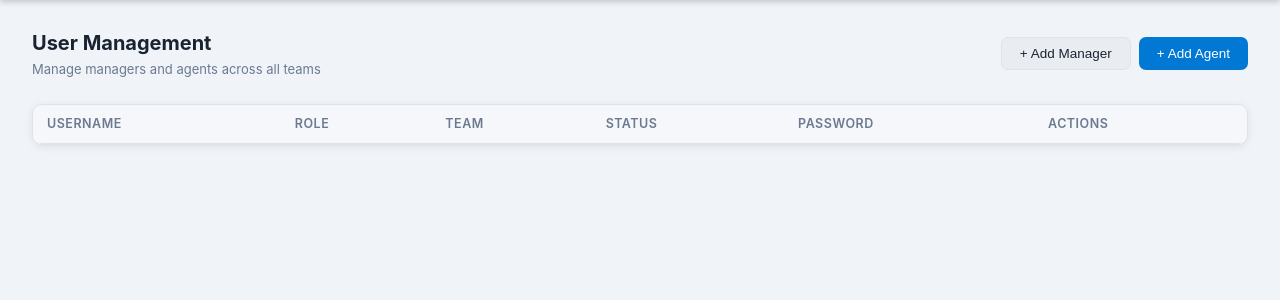
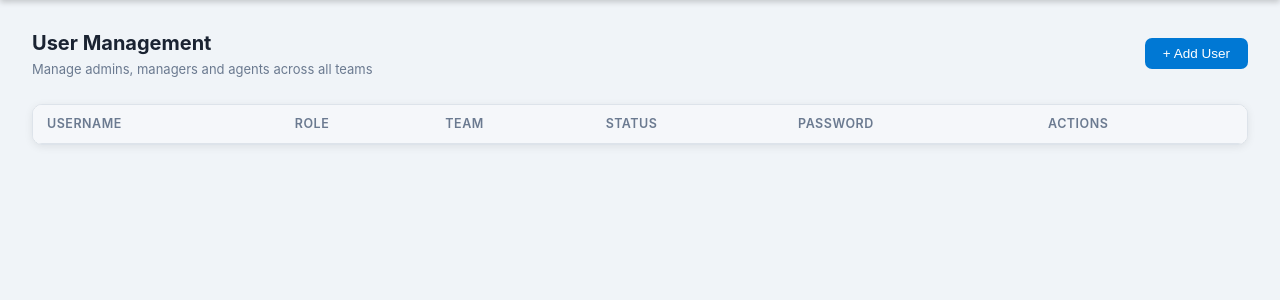
Before and after one commit to ashsmyth21/clock-in-app, a Flask app: page /manager/users in a window 1280 px wide. Shown: the part 56-356 px from the top of the page. Run offline with Flask 3, Linux system fonts and the light colour scheme; a user stored in the database is signed in; data comes from the database, SQL or seed files in the repository; lists and menus that the app fills with data are empty.

Commit message:
Single Add User button with role-select flow, admin can create admins

```diff
--- a/app.py
+++ b/app.py
@@ -488,9 +488,11 @@ def add_user():
         role = 'agent'
         team = current_user.team
     elif current_user.role == 'admin':
-        if role not in ('manager', 'agent'):
+        if role not in ('admin', 'manager', 'agent'):
             role = 'agent'
-        if team not in TEAMS:
+        if role == 'admin':
+            team = None
+        elif team not in TEAMS:
             flash('Please select a valid team.', 'danger')
             return redirect(url_for('user_management'))
 
--- a/templates/user_management.html
+++ b/templates/user_management.html
@@ -6,27 +6,11 @@
   <div>
     <div class="page-title">User Management</div>
     <div class="page-sub">
-      {% if current_user.role == 'admin' %}
-        Manage managers and agents across all teams
-      {% else %}
-        Manage agents
-      {% endif %}
+      {% if current_user.role == 'admin' %}Manage admins, managers and agents across all teams
+      {% else %}Manage agents in {{ current_user.team or 'your team' }}{% endif %}
     </div>
   </div>
-  <div style="display:flex;gap:8px;">
-    {% if current_user.role == 'admin' %}
-      <button class="btn btn-secondary" onclick="document.getElementById('add-manager-modal').classList.add('open')">
-        + Add Manager
-      </button>
-      <button class="btn btn-primary" onclick="document.getElementById('add-agent-modal').classList.add('open')">
-        + Add Agent
-      </button>
-    {% else %}
-      <button class="btn btn-primary" onclick="document.getElementById('add-agent-modal').classList.add('open')">
-        + Add Agent
-      </button>
-    {% endif %}
-  </div>
+  <button class="btn btn-primary" onclick="openAddModal()">+ Add User</button>
 </div>
 
 <div class="card">
@@ -48,19 +32,16 @@
           <td><strong>{{ user.username }}</strong></td>
           {% if current_user.role == 'admin' %}
           <td>
-            <span class="badge-role {% if user.role == 'manager' %}manager{% endif %}"
-                  style="background:{% if user.role == 'manager' %}#fef3cd{% else %}var(--blue-light){% endif %};
-                         color:{% if user.role == 'manager' %}#856404{% else %}var(--blue-dark){% endif %};">
+            <span class="badge-role {% if user.role in ('manager','admin') %}manager{% endif %}"
+                  style="background:{% if user.role == 'admin' %}#fde8e8{% elif user.role == 'manager' %}#fef3cd{% else %}var(--blue-light){% endif %};
+                         color:{% if user.role == 'admin' %}#c0392b{% elif user.role == 'manager' %}#856404{% else %}var(--blue-dark){% endif %};">
               {{ user.role }}
             </span>
           </td>
           {% endif %}
           <td>
-            {% if user.team %}
-              <span style="font-size:12.5px;">{{ user.team }}</span>
-            {% else %}
-              <span style="font-size:12px;color:var(--text-muted);">—</span>
-            {% endif %}
+            {% if user.team %}<span style="font-size:12.5px;">{{ user.team }}</span>
+            {% else %}<span style="font-size:12px;color:var(--text-muted);">—</span>{% endif %}
           </td>
           <td>
             {% if user.is_active %}
@@ -79,14 +60,12 @@
           <td>
             <div style="display:flex;gap:6px;flex-wrap:wrap;align-items:center;">
               {% if current_user.role == 'admin' or user.team == current_user.team %}
-                {# Admin can reset anyone; manager can reset agents in their own team #}
                 <button class="btn btn-sm btn-secondary"
                         onclick="openResetModal({{ user.id }}, '{{ user.username }}')">
                   Reset Password
                 </button>
               {% endif %}
 
-              {# Reassign team — admin always; manager only for agents not in their team (move to my team) #}
               {% if current_user.role == 'admin' %}
                 <form method="POST" action="{{ url_for('reassign_team', uid=user.id) }}"
                       style="display:flex;gap:4px;align-items:center;">
@@ -97,11 +76,11 @@
                   </select>
                   <button type="submit" class="btn btn-sm btn-secondary">Move</button>
                 </form>
-              {% elif user.team != current_user.team %}
+              {% elif user.role == 'agent' and user.team != current_user.team %}
                 <form method="POST" action="{{ url_for('reassign_team', uid=user.id) }}">
                   <input type="hidden" name="team" value="{{ current_user.team }}">
                   <button type="submit" class="btn btn-sm btn-secondary"
-                          onclick="return confirm('Move {{ user.username }} to your team ({{ current_user.team }})?')">
+                          onclick="return confirm('Move {{ user.username }} to {{ current_user.team }}?')">
                     Move to My Team
                   </button>
                 </form>
@@ -126,92 +105,82 @@
   </div>
 </div>
 
-{# ── Add Agent Modal ── #}
-<div class="modal-overlay" id="add-agent-modal">
+{# ── Add User Modal (single, multi-step) ── #}
+<div class="modal-overlay" id="add-user-modal">
   <div class="modal-box">
-    <div class="modal-title">Add New Agent</div>
+
+    {# Step 1: Role selection — admin only, skipped for manager #}
+    <div id="step-role">
+      <div class="modal-title">Add New User</div>
+      <p style="color:var(--text-muted);font-size:13px;margin-bottom:20px;">Select a user type to continue.</p>
+      <div class="role-select-grid">
+        <button type="button" class="role-card" onclick="selectRole('admin')">
+          <div class="role-card-icon" style="background:#c0392b;">🔑</div>
+          <div class="role-card-name">Admin</div>
+          <div class="role-card-desc">Full system access, manage all users</div>
+        </button>
+        <button type="button" class="role-card" onclick="selectRole('manager')">
+          <div class="role-card-icon" style="background:#856404;">👥</div>
+          <div class="role-card-name">Manager</div>
+          <div class="role-card-desc">Team leader, view reports</div>
+        </button>
+        <button type="button" class="role-card" onclick="selectRole('agent')">
+          <div class="role-card-icon" style="background:var(--blue);">🎧</div>
+          <div class="role-card-name">Agent</div>
+          <div class="role-card-desc">Clock in, set status</div>
+        </button>
+      </div>
+      <div class="modal-footer">
+        <button type="button" class="btn btn-secondary" onclick="closeAddModal()">Cancel</button>
+      </div>
+    </div>
+
+    {# Step 2: User details form #}
+    <div id="step-form" style="display:none;">
+      <div class="modal-title" id="step-form-title">Add New User</div>
       <form method="POST" action="{{ url_for('add_user') }}">
-      <input type="hidden" name="role" value="agent">
+        <input type="hidden" name="role" id="selected-role-input">
         <div class="form-group">
-        <label for="agent-username">Username</label>
-        <input type="text" id="agent-username" name="username" required placeholder="e.g. jane.smith">
+          <label>Username</label>
+          <input type="text" name="username" required placeholder="e.g. jane.smith">
         </div>
         <div class="form-group">
-        <label for="agent-password">Temporary Password</label>
-        <input type="password" id="agent-password" name="password" required
+          <label>Temporary Password</label>
+          <input type="password" name="password" required
                  placeholder="At least 8 characters" minlength="8">
           <div style="font-size:12px;color:var(--text-muted);margin-top:4px;">
-          The user will be required to set a new password on first login.
+            They will be required to set a new password on first login.
           </div>
         </div>
+        <div class="form-group" id="team-field">
+          <label>Team</label>
           {% if current_user.role == 'admin' %}
-      <div class="form-group">
-        <label for="agent-team">Team</label>
-        <select id="agent-team" name="team" required>
+            <select name="team" id="team-select">
               <option value="">— Select team —</option>
               {% for t in teams %}
                 <option value="{{ t }}">{{ t }}</option>
               {% endfor %}
             </select>
-      </div>
           {% else %}
-      <div class="form-group">
-        <label>Team</label>
+            <input type="hidden" name="team" value="{{ current_user.team }}">
             <div style="padding:8px 12px;background:#f5f7fa;border-radius:7px;font-size:13.5px;border:1.5px solid var(--border);">
               {{ current_user.team or 'No Team' }}
             </div>
+          {% endif %}
         </div>
+        <div class="modal-footer">
+          {% if current_user.role == 'admin' %}
+            <button type="button" class="btn btn-secondary" onclick="goBack()">Back</button>
+          {% else %}
+            <button type="button" class="btn btn-secondary" onclick="closeAddModal()">Cancel</button>
           {% endif %}
-      <div class="modal-footer">
-        <button type="button" class="btn btn-secondary"
-                onclick="document.getElementById('add-agent-modal').classList.remove('open')">
-          Cancel
-        </button>
-        <button type="submit" class="btn btn-primary">Create Agent</button>
+          <button type="submit" class="btn btn-primary" id="submit-btn">Create User</button>
         </div>
       </form>
     </div>
-</div>
 
-{# ── Add Manager Modal (admin only) ── #}
-{% if current_user.role == 'admin' %}
-<div class="modal-overlay" id="add-manager-modal">
-  <div class="modal-box">
-    <div class="modal-title">Add New Manager</div>
-    <form method="POST" action="{{ url_for('add_user') }}">
-      <input type="hidden" name="role" value="manager">
-      <div class="form-group">
-        <label for="mgr-username">Username</label>
-        <input type="text" id="mgr-username" name="username" required placeholder="e.g. john.smith">
-      </div>
-      <div class="form-group">
-        <label for="mgr-password">Temporary Password</label>
-        <input type="password" id="mgr-password" name="password" required
-               placeholder="At least 8 characters" minlength="8">
-        <div style="font-size:12px;color:var(--text-muted);margin-top:4px;">
-          The user will be required to set a new password on first login.
   </div>
 </div>
-      <div class="form-group">
-        <label for="mgr-team">Team</label>
-        <select id="mgr-team" name="team" required>
-          <option value="">— Select team —</option>
-          {% for t in teams %}
-            <option value="{{ t }}">{{ t }}</option>
-          {% endfor %}
-        </select>
-      </div>
-      <div class="modal-footer">
-        <button type="button" class="btn btn-secondary"
-                onclick="document.getElementById('add-manager-modal').classList.remove('open')">
-          Cancel
-        </button>
-        <button type="submit" class="btn btn-primary">Create Manager</button>
-      </div>
-    </form>
-  </div>
-</div>
-{% endif %}
 
 {# ── Reset Password Modal ── #}
 <div class="modal-overlay" id="reset-pw-modal">
@@ -219,8 +188,8 @@
     <div class="modal-title">Reset Password for <span id="reset-username-label"></span></div>
     <form method="POST" id="reset-pw-form">
       <div class="form-group">
-        <label for="reset-password">New Temporary Password</label>
-        <input type="password" id="reset-password" name="new_password" required
+        <label>New Temporary Password</label>
+        <input type="password" name="new_password" required
                placeholder="At least 8 characters" minlength="8">
         <div style="font-size:12px;color:var(--text-muted);margin-top:4px;">
           The user will be required to change this on next login.
@@ -240,16 +209,63 @@
 
 {% block scripts %}
 <script>
+  const isAdmin = {{ ('true' if current_user.role == 'admin' else 'false') }};
+
+  function openAddModal() {
+    document.getElementById('add-user-modal').classList.add('open');
+    if (isAdmin) {
+      document.getElementById('step-role').style.display = 'block';
+      document.getElementById('step-form').style.display = 'none';
+    } else {
+      // Manager goes straight to agent form
+      selectRole('agent');
+    }
+  }
+
+  function closeAddModal() {
+    document.getElementById('add-user-modal').classList.remove('open');
+  }
+
+  function selectRole(role) {
+    document.getElementById('step-role').style.display = 'none';
+    document.getElementById('step-form').style.display = 'block';
+    document.getElementById('selected-role-input').value = role;
+
+    const titles = { admin: 'Add New Admin', manager: 'Add New Manager', agent: 'Add New Agent' };
+    document.getElementById('step-form-title').textContent = titles[role];
+    document.getElementById('submit-btn').textContent = titles[role].replace('Add', 'Create');
+
+    // Hide team field for admin role
+    const teamField = document.getElementById('team-field');
+    if (teamField) {
+      const teamSelect = document.getElementById('team-select');
+      if (role === 'admin') {
+        teamField.style.display = 'none';
+        if (teamSelect) teamSelect.removeAttribute('required');
+      } else {
+        teamField.style.display = 'block';
+        if (teamSelect) teamSelect.setAttribute('required', '');
+      }
+    }
+  }
+
+  function goBack() {
+    document.getElementById('step-form').style.display = 'none';
+    document.getElementById('step-role').style.display = 'block';
+  }
+
   function openResetModal(uid, username) {
     document.getElementById('reset-username-label').textContent = username;
     document.getElementById('reset-pw-form').action = '/manager/users/' + uid + '/reset-password';
     document.getElementById('reset-pw-modal').classList.add('open');
   }
 
-  // Close modals on overlay click
   document.querySelectorAll('.modal-overlay').forEach(overlay => {
     overlay.addEventListener('click', e => {
-      if (e.target === overlay) overlay.classList.remove('open');
+      if (e.target === overlay) {
+        overlay.classList.remove('open');
+        if (overlay.id === 'add-user-modal') closeAddModal();
+      }
     });
   });
 </script>
```
Also changed, not shown: static/style.css (+48 -0 lines). Lines whose indentation alone changed are shown as unchanged.
